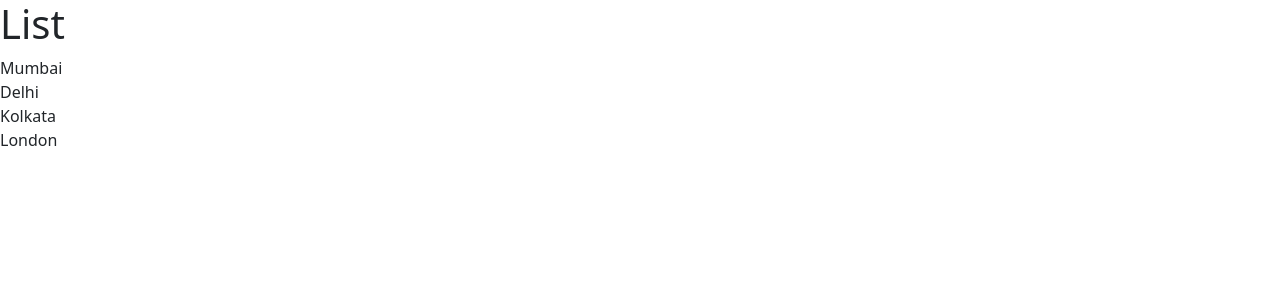
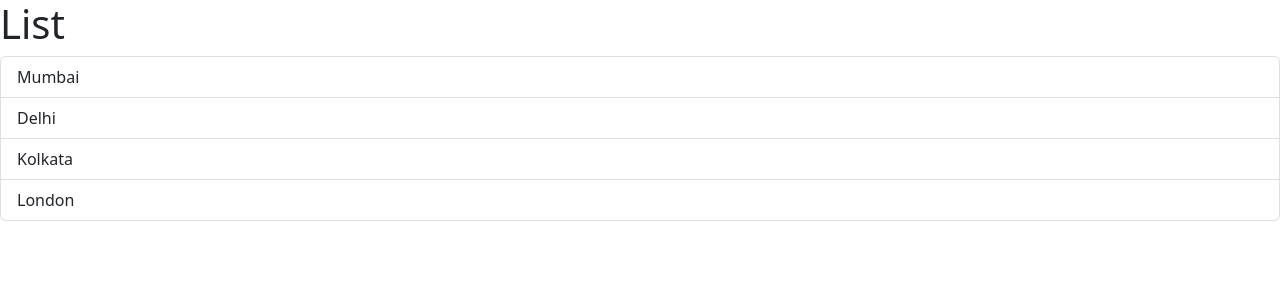
Before and after one commit to VijayAmbekar/react-project, a React (Vite) app: page / in a window 1280 px wide. Shown: the top 300 px of the page. Built offline with nearby package versions, Linux system fonts and the light colour scheme.

Commit message:
handle click events on list items

```diff
--- a/src/components/ListGroup.tsx
+++ b/src/components/ListGroup.tsx
@@ -1,12 +1,17 @@
 function ListGroup() {
-  const items = ["Mumbai", "Delhi", "Kolkata", "London"];
+  let items = ["Mumbai", "Delhi", "Kolkata", "London"];
+
+  const handleClick = (event: MouseEvent) => console.log(event);
 
   return (
     <>
       <h1>List</h1>
+      {items.length === 0 && <p>No Item Found</p>}
       <ul className="list-group">
-        {items.map((item) => (
-          <li key={item}>{item}</li>
+        {items.map((item, index) => (
+          <li className="list-group-item" key={item} onClick={handleClick}>
+            {item}
+          </li>
         ))}
       </ul>
     </>
```
